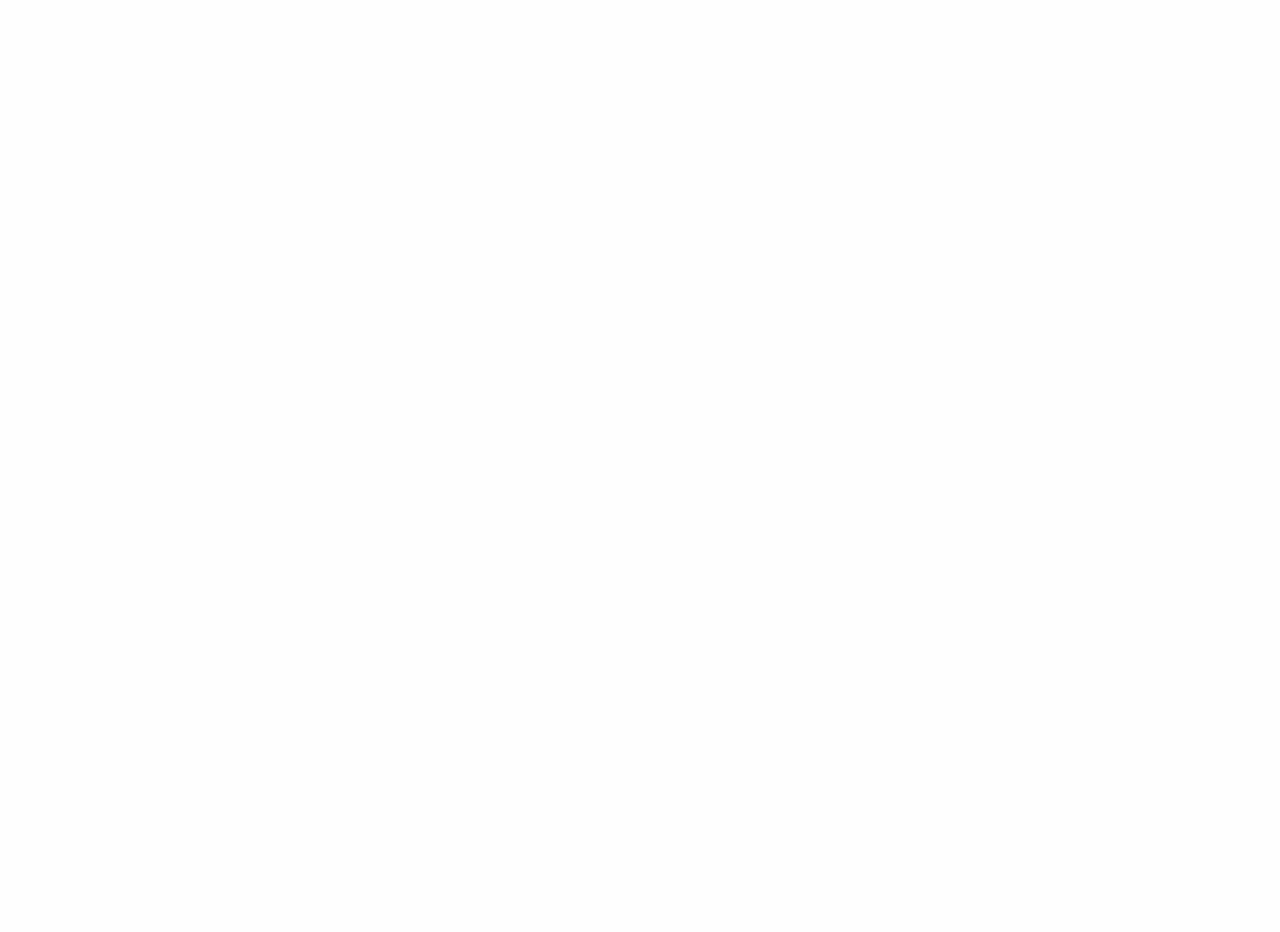
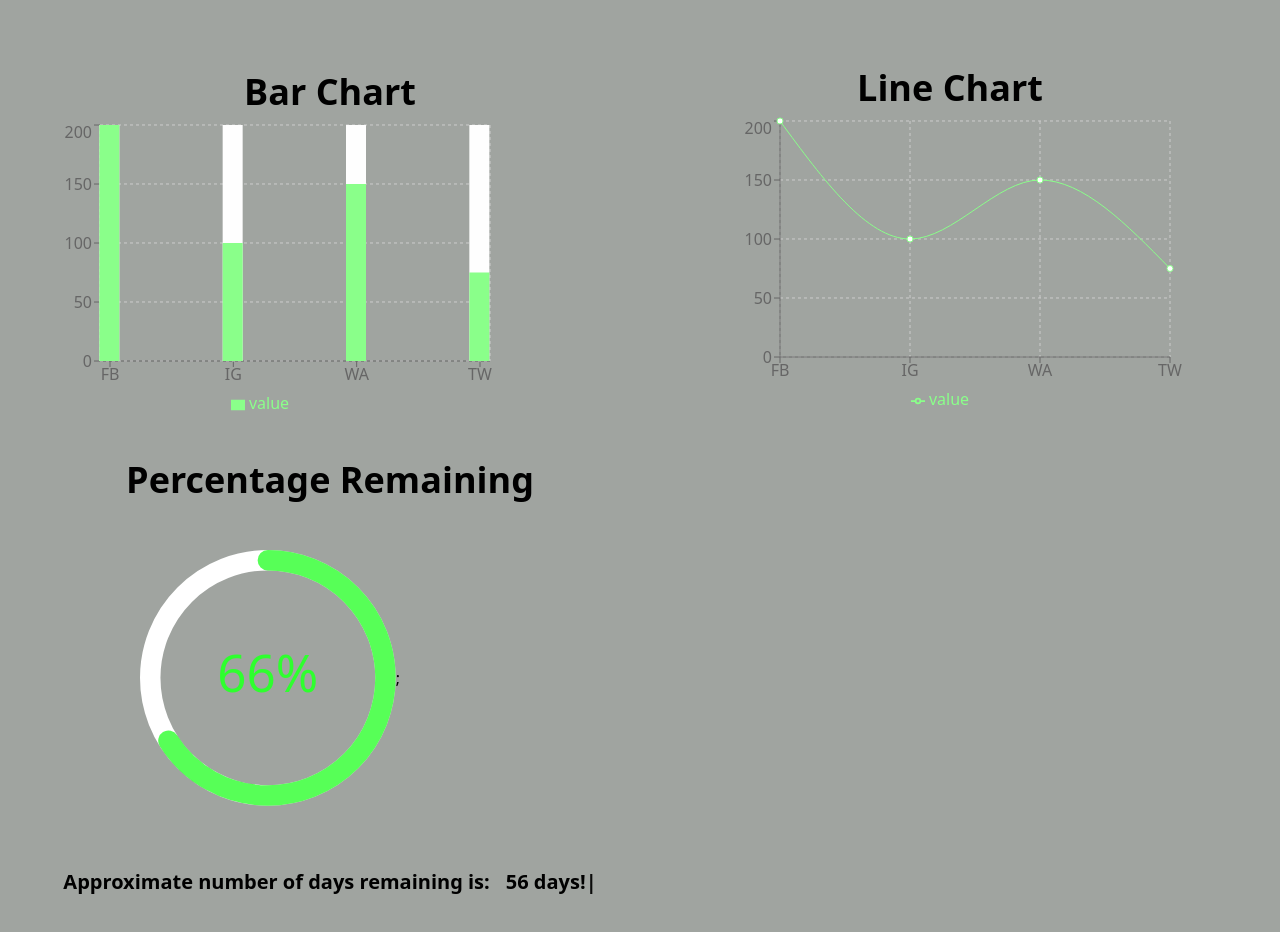
Before and after one commit to Mavene1/LPGautobooking-frontend, a React (Create React App) app: page / in a window 1280 px wide. Shown: the part 880-1812 px from the top of the page. Before the commit the page ends 880 px from the top, so only its background shows below. Built offline with nearby package versions, Linux system fonts and the light colour scheme.

Commit message:
commit changes

```diff
--- a/src/App.js
+++ b/src/App.js
@@ -1,12 +1,14 @@
 import React from 'react'
 import Navbar from './components/Navbar';
 import Hero from './components/Hero';
+import Charts from './components/Charts';
 
 function App() {
   return (
     <div>
       <Navbar/>
       <Hero/>
+      <Charts/>
     </div>
   );
 }
--- /dev/null
+++ b/src/components/Charts.jsx
@@ -0,0 +1,98 @@
+import React from 'react'
+//import {Bar} from 'react-chartjs-2'
+//import {Line} from 'react-chartjs-2'
+//import {PieChart,Pie,Tooltip} from 'recharts'
+import { LineChart, Line, BarChart, Bar, XAxis, YAxis, CartesianGrid, Tooltip, Legend} from 'recharts';
+//import { render } from "react-dom";
+import {CircularProgressbar, buildStyles} from "react-circular-progressbar";
+import "react-circular-progressbar/dist/styles.css";
+import Typed from 'react-typed';
+
+const Charts = () => {
+
+    const data=[
+        {name:"FB",value:200},
+        {name:"IG",value:100},
+        {name:"WA",value:150},
+        {name:"TW",value:75}
+    ]
+
+    const percentage = 66;
+
+  return (
+    <div className='w-full px-4 bg-[#a0a4a0] py-16'>
+            <div className='max-w-[1240px] mx-auto grid md:grid-cols-2'>
+                <div>
+                <h1 className='text-center my-2 font-bold text-4xl'>Bar Chart</h1>
+                <BarChart
+                    width={500}
+                    height={300}
+                    data={data}
+                    margin={{
+                        top: 5,
+                        right: 30,
+                        left: 20,
+                        bottom: 5,
+                    }}
+                    barSize={20}
+                    >
+                    <XAxis dataKey="name" scale="point" padding={{ left: 10, right: 10 }} />
+                    <YAxis />
+                    <Tooltip />
+                    <Legend />
+                    <CartesianGrid strokeDasharray="3 3" />
+                    <Bar dataKey="value" fill="#8AFF8A" background={{ fill: '#fefefe' }} />
+                </BarChart>
+                </div>
+                <div className='justify-center mx-auto flex flex-col'>
+                    <h1 className='text-center my-2 font-bold text-4xl mt-10 md:mt-0'>Line Chart</h1>
+
+                    <LineChart
+                        width={500}
+                        height={300}
+                        data={data}
+                        margin={{
+                            top: 5,
+                            right: 30,
+                            left: 20,
+                            bottom: 5,
+                        }}
+                        >
+                        <CartesianGrid strokeDasharray="3 3" />
+                        <XAxis dataKey="name" />
+                        <YAxis />
+                        <Tooltip />
+                        <Legend />
+                        <Line type="monotone" dataKey="value" stroke="#8AFF8A" activeDot={{ r: 8 }} />
+
+                    </LineChart>
+                </div>
+                <div className='justify-center flex flex-col'>
+                    <h1 className='text-center my-2 font-bold text-4xl mt-10 md:mt-10 mb-7'>Percentage Remaining</h1>
+                    <div className='ml-20 pl-10 items-center flex' style={{ width: 300, height: 300 }}>
+                        <CircularProgressbar value={percentage} text={`${percentage}%`}
+                            styles={buildStyles({
+                                pathColor: `rgba(0,255,0, ${percentage / 100})`,
+                                textColor: '#2EFF2E',
+                                trailColor: '#FFFFFF',
+                                backgroundColor: '#8AFF8A',
+                            })}
+                        />;
+                    </div>
+                    <div className='justify-center items-center flex'>
+                        <p className='py-10 text-xl font-bold'> Approximate number of days remaining is: </p>
+                        <Typed
+                            className='text-xl font-bold md:pl-4 pl-3'
+                                strings={['100 days!','56 days!','12 days!']}
+                                typeSpeed={100}
+                                backSpeed={140} loop/>
+                </div>
+                </div>
+
+            </div>
+        </div>
+
+  )
+}
+
+export default Charts
--- a/src/components/Hero.jsx
+++ b/src/components/Hero.jsx
@@ -1,12 +1,12 @@
 import React from 'react'
 import lpg from '../assets/lpg.jpg'
 
-function Analytics() {
+function Hero() {
   return (
     <div className='text-black'>
         <div className='max-w-[1240px] grid md:grid-cols-2 pt-0 w-full h-screen mx-auto'>
-            <img className='w-[400px] mx-auto my-2' src={lpg} alt="/" />
-            <div className='justify-center flex flex-col'>
+            <img className='justify-center w-[300px] md:w-[500px] mx-auto my-2' src={lpg} alt="/" />
+            <div className='md:pt-20 flex flex-col'>
                 <p className='text-[#00df9a] m-2 font-bold uppercase'>LPG Cylinder Level Monitoring and Autobooking System</p>
                 <h1 className='m-2 md:text-3xl sm:text-2xl text-xl font-bold'>Monitor Your Gas Remotely and Book instantly</h1>
                 <p className='m-2'>Our solution aims to solve the problem of how to measure the remaining LPG cylinder levels and notifies the user when it is depleted; and allows the user to remotely book a new cylinder for door-delivery. </p>
@@ -18,4 +18,4 @@
   )
 }
 
-export default Analytics
+export default Hero
```
Also changed, not shown: package.json (+12 -0 lines), 1 other file (tests, documents, lock files or other folders).
